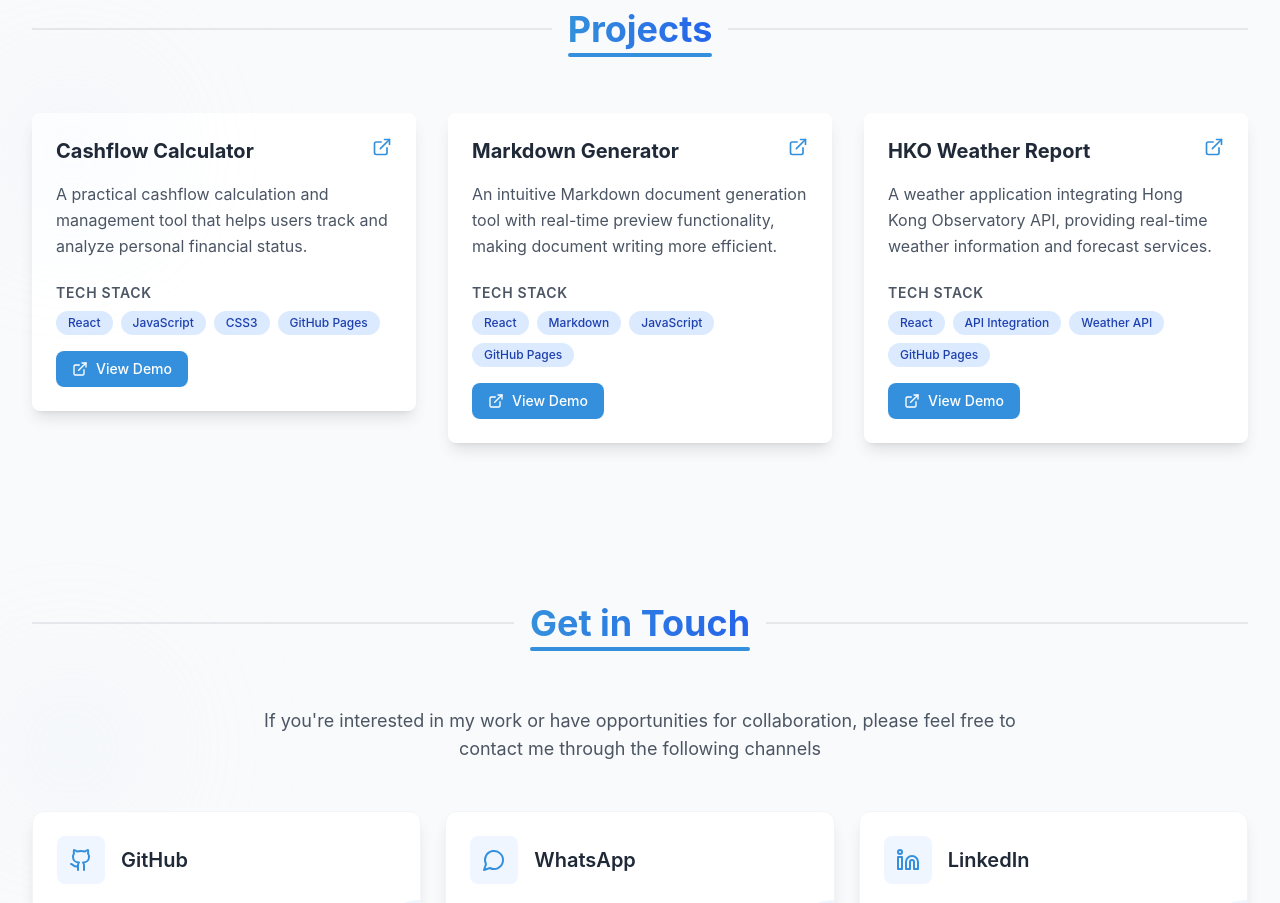
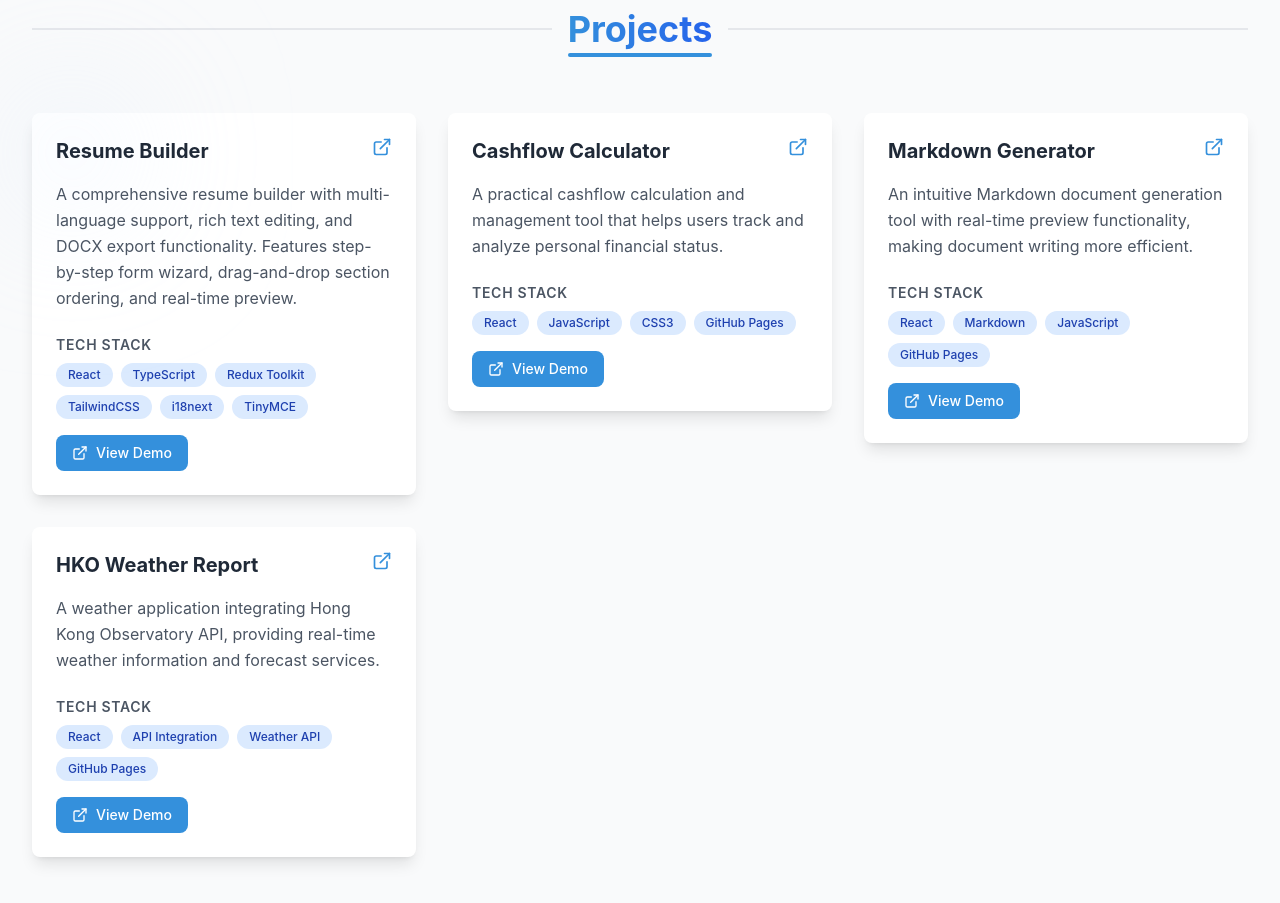
Before and after one commit to HinoVPN/my-portfolio, a React (Create React App) app: page / in a window 1280 px wide. Shown: the part 4780-5683 px from the top of the page. Built offline with nearby package versions, Linux system fonts and the light colour scheme.

Commit message:
Update Projects.js

```diff
--- a/src/components/Projects.js
+++ b/src/components/Projects.js
@@ -4,6 +4,12 @@ import { ExternalLink, Github } from 'lucide-react';
 import Section from './Section';
 
 const projectsData = [
+  {
+    title: "Resume Builder",
+    description: "A comprehensive resume builder with multi-language support, rich text editing, and DOCX export functionality. Features step-by-step form wizard, drag-and-drop section ordering, and real-time preview.",
+    demoUrl: "https://github.com/HinoVPN/my-resume-builder",
+    technologies: ['React', 'TypeScript', 'Redux Toolkit', 'TailwindCSS', 'i18next', 'TinyMCE']
+  },
   {
     title: "Cashflow Calculator",
     description: "A practical cashflow calculation and management tool that helps users track and analyze personal financial status.",
```
